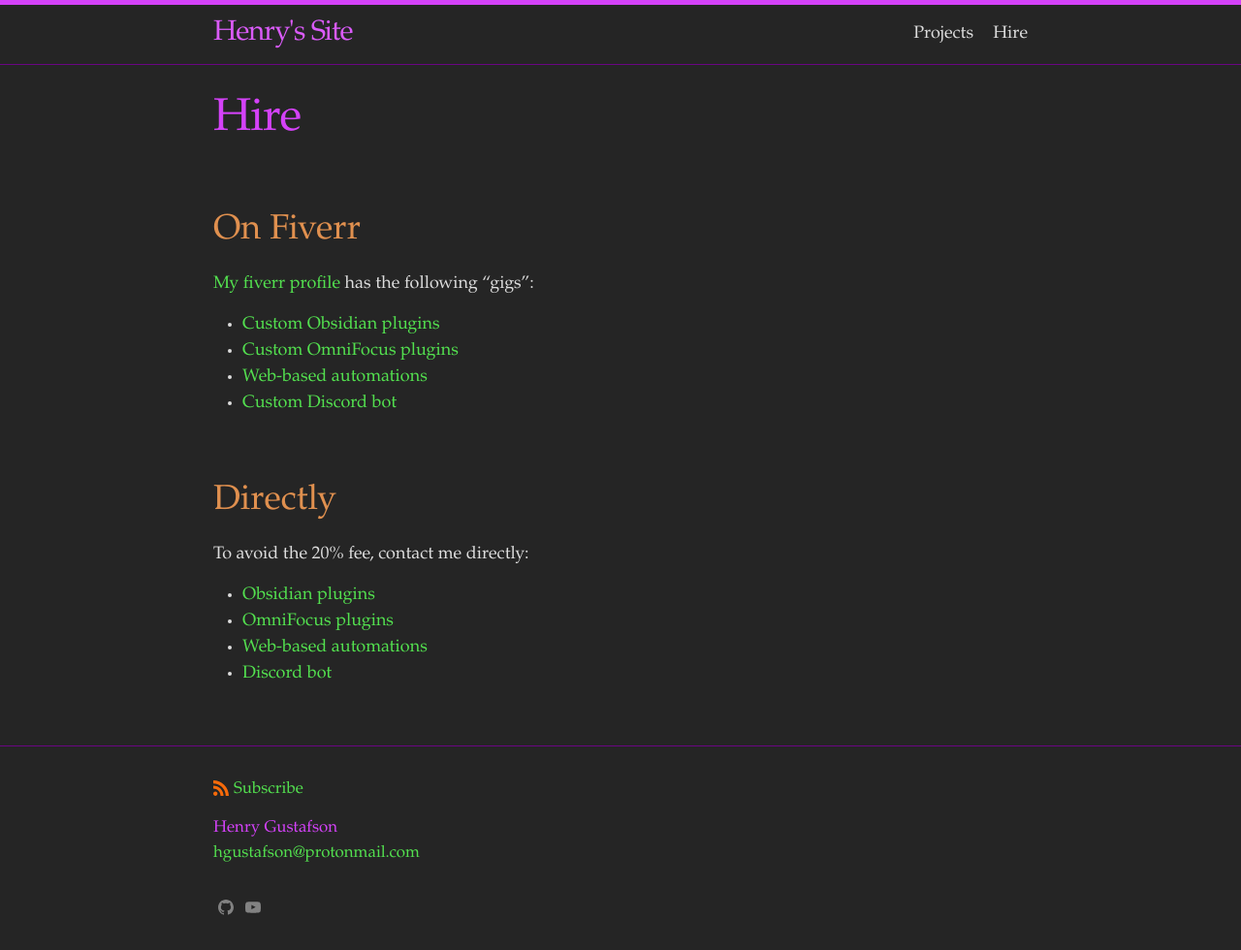
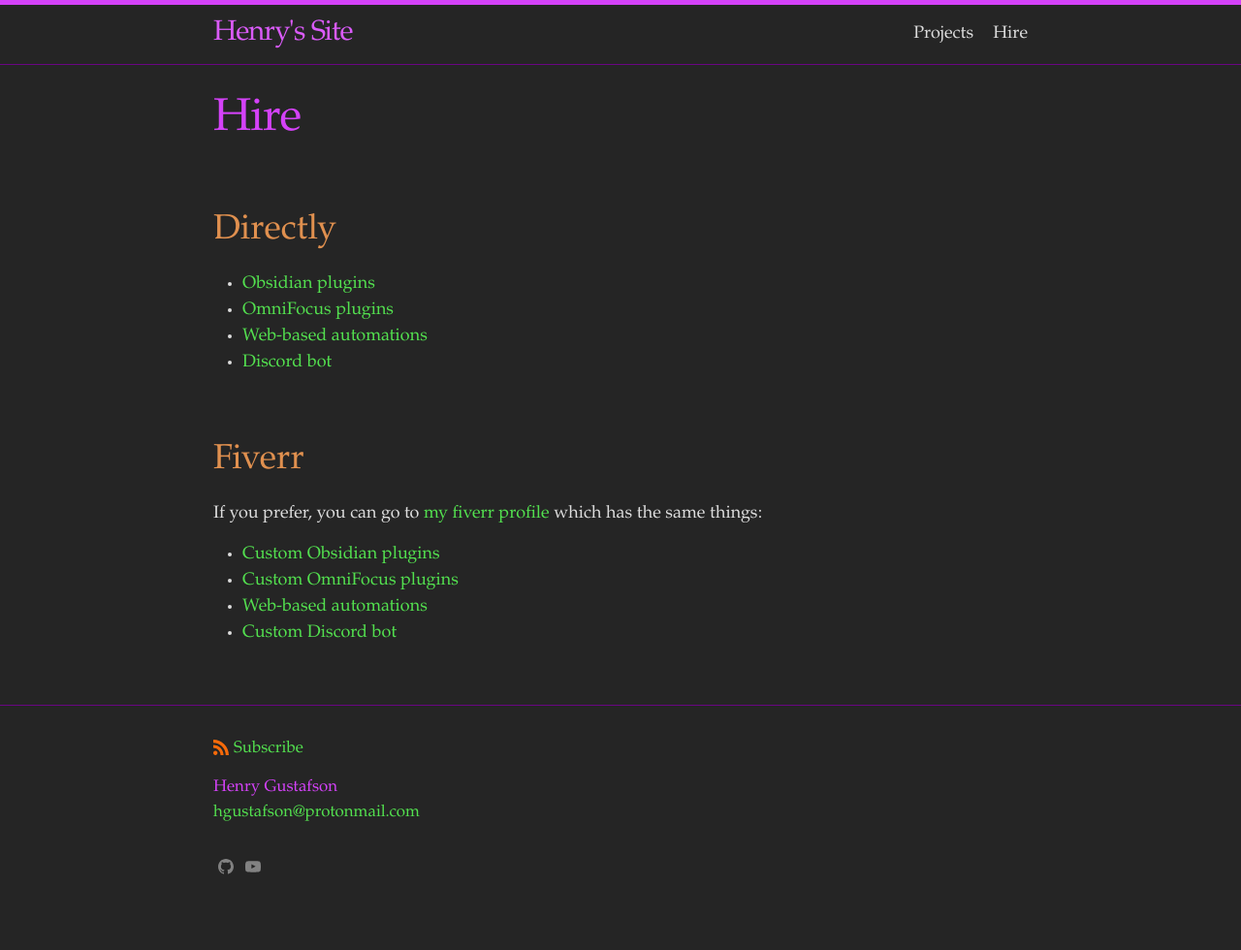
Before and after one commit to lizard-heart/lizard-heart.github.io, a Jekyll site: the page built from hire.markdown, in a window 1280 px wide. Shown: the whole page at 97% size. Built offline with Jekyll 4.4.1, drawn with Linux system fonts in a browser that asks for light colours; after the commit the page ends 938 px from its top, so only the background shows below that.

Commit message:
switch order

```diff
--- a/hire.markdown
+++ b/hire.markdown
@@ -4,16 +4,15 @@
 permalink: /hire/
 ---
 
-## On Fiverr
-[My fiverr profile](https://www.fiverr.com/hen31415) has the following "gigs":
+## Directly
+- [Obsidian plugins](mailto:hgustafson@protonmail.com?subject=Obsidian%20Obsidian%20Plugin%20Hire)
+- [OmniFocus plugins](mailto:hgustafson@protonmail.com?subject=Omnifocus%20Plugin%20Hire)
+- [Web-based automations](mailto:hgustafson@protonmail.com?subject=Web%20Automation%20Hire)
+- [Discord bot](mailto:hgustafson@protonmail.com?subject=Discord%20Bot%20Hire)
+
+## Fiverr
+If you prefer, you can go to [my fiverr profile](https://www.fiverr.com/hen31415) which has the same things:
 - [Custom Obsidian plugins](https://www.fiverr.com/hen31415/create-a-customized-obsidian-plugin)
 - [Custom OmniFocus plugins](https://www.fiverr.com/hen31415/create-a-custom-omnifocus-plugin)
 - [Web-based automations](https://www.fiverr.com/hen31415/help-you-build-an-automation)
 - [Custom Discord bot](https://www.fiverr.com/hen31415/make-a-discord-bot)
-
-## Directly
-To avoid the 20% fee, contact me directly:
-- [Obsidian plugins](mailto:hgustafson@protonmail.com?subject=Obsidian%20Obsidian%20Plugin%20Hire)
-- [OmniFocus plugins](mailto:hgustafson@protonmail.com?subject=Omnifocus%20Plugin%20Hire)
-- [Web-based automations](mailto:hgustafson@protonmail.com?subject=Web%20Automation%20Hire)
-- [Discord bot](mailto:hgustafson@protonmail.com?subject=Discord%20Bot%20Hire)
```
